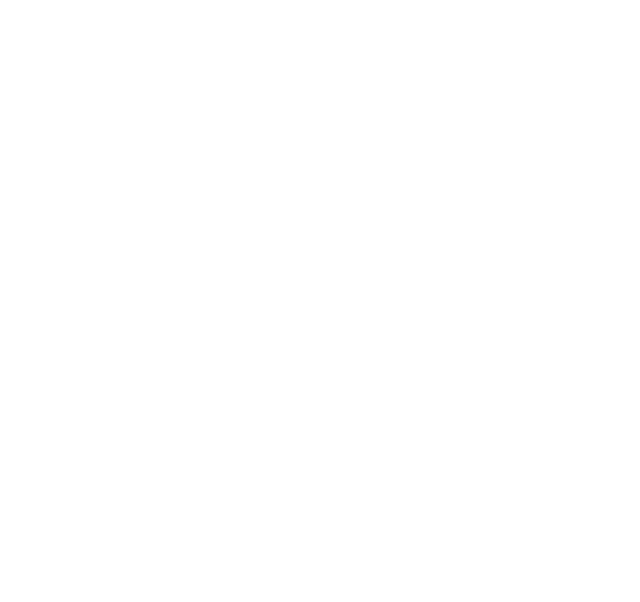
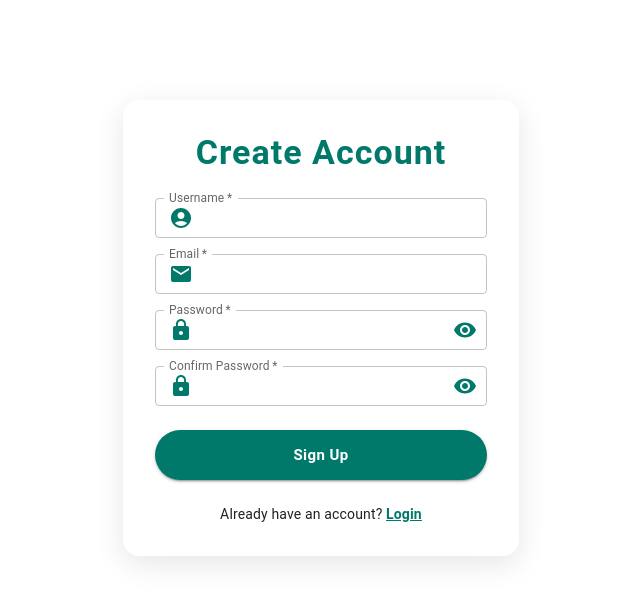
Before and after one commit to BasitAli164/snookerFrontendProject, a React (Vite) app: page /signup in a window 1280 px wide. Before the commit this address had no page. Shown: the top 602 px of the page, without its empty margins (319-959 px from the left). Built offline with nearby package versions, Linux system fonts and the light colour scheme.

Commit message:
working in snooker webiste

```diff
--- a/src/App.jsx
+++ b/src/App.jsx
@@ -1,13 +1,14 @@
-import { BrowserRouter as Router, Routes, Route } from 'react-router-dom';
-import LandingPage from './pages/LadingPage';
-import BookingPage from './pages/BookingPage';
-import ServicesPage from './pages/ServicePage';
-import ContactPage from './pages/ContactPage';
-import AboutUs from './pages/AboutPage';
-import LoginPage from './pages/Loginpage';
-import Header from './components/Header';
-import Footer from './components/Footer';
-import './App.css'
+import { BrowserRouter as Router, Routes, Route } from "react-router-dom";
+import LandingPage from "./pages/LadingPage";
+import BookingPage from "./pages/BookingPage";
+import ServicesPage from "./pages/ServicePage";
+import ContactPage from "./pages/ContactPage";
+import AboutUs from "./pages/AboutPage";
+import LoginPage from "./pages/Loginpage";
+import Header from "./components/Header";
+import Footer from "./components/Footer";
+import SignUpPage from "./pages/SignUpPage";
+import "./App.css";
 
 const App = () => {
   return (
@@ -15,13 +16,59 @@
       <Routes>
         {/* The login page will not have Header and Footer */}
         <Route path="/" element={<LoginPage />} />
+        <Route path="/signup" element={<SignUpPage />} />
 
         {/* For all other pages, include Header and Footer */}
-        <Route path="/landing" element={<><Header /><LandingPage /><Footer /></>} />
-        <Route path="/booking" element={<><Header /><BookingPage /><Footer /></>} />
-        <Route path="/services" element={<><Header /><ServicesPage /><Footer /></>} />
-        <Route path="/contact" element={<><Header /><ContactPage /><Footer /></>} />
-        <Route path="/about" element={<><Header /><AboutUs /><Footer /></>} />
+        <Route
+          path="/landing"
+          element={
+            <>
+              <Header />
+              <LandingPage />
+              <Footer />
+            </>
+          }
+        />
+        <Route
+          path="/booking"
+          element={
+            <>
+              <Header />
+              <BookingPage />
+              <Footer />
+            </>
+          }
+        />
+        <Route
+          path="/services"
+          element={
+            <>
+              <Header />
+              <ServicesPage />
+              <Footer />
+            </>
+          }
+        />
+        <Route
+          path="/contact"
+          element={
+            <>
+              <Header />
+              <ContactPage />
+              <Footer />
+            </>
+          }
+        />
+        <Route
+          path="/about"
+          element={
+            <>
+              <Header />
+              <AboutUs />
+              <Footer />
+            </>
+          }
+        />
       </Routes>
     </Router>
   );
--- a/src/pages/Loginpage.jsx
+++ b/src/pages/Loginpage.jsx
@@ -1,5 +1,5 @@
 import  { useState } from 'react';
-import { useNavigate } from 'react-router-dom';
+import { useNavigate,Link } from 'react-router-dom';
 import { TextField, Button,Typography, Paper, Container, InputAdornment, IconButton } from '@mui/material';
 import { AccountCircle, Email, Lock, Visibility, VisibilityOff } from '@mui/icons-material'; // Import icons
 
@@ -39,10 +39,10 @@
     localStorage.setItem('userDetails', JSON.stringify(userDetails));
 
     // Set a timer to remove the user details from localStorage after 10 minutes
-    setTimeout(() => {
-      localStorage.removeItem('userDetails');
-      navigate('/')
-    }, 600000); // 600000 ms = 10 minutes
+    // setTimeout(() => {
+    //   localStorage.removeItem('userDetails');
+    //   navigate('/')
+    // }, 600000); // 600000 ms = 10 minutes
 
     // Redirect the user to the landing page after successful login
     navigate('/landing');
@@ -199,7 +199,30 @@
           >
             Login
           </Button>
+
+          <Typography
+  variant="body2"
+  sx={{
+    textAlign: 'center',
+    marginTop: 3,
+    fontFamily: 'Roboto, sans-serif',
+  }}
+>
+  Don’t have an account?{' '}
+  <Link
+    to="/signup"
+    style={{
+      color: '#00796b',
+      fontWeight: 600,
+      textDecoration: 'none',
+    }}
+  >
+    Sign Up
+  </Link>
+</Typography>
+
         </form>
+
       </Paper>
     </Container>
   );
--- /dev/null
+++ b/src/pages/SignUpPage.jsx
@@ -0,0 +1,246 @@
+import { useState } from "react";
+import { useNavigate, Link } from "react-router-dom";
+import {
+  TextField,
+  Button,
+  Typography,
+  Paper,
+  Container,
+  InputAdornment,
+  IconButton,
+  Box,
+} from "@mui/material";
+import {
+  AccountCircle,
+  Email,
+  Lock,
+  Visibility,
+  VisibilityOff,
+} from "@mui/icons-material";
+
+const SignUpPage = () => {
+  const navigate = useNavigate();
+
+  const [username, setUsername] = useState("");
+  const [email, setEmail] = useState("");
+  const [password, setPassword] = useState("");
+  const [confirmPassword, setConfirmPassword] = useState("");
+  const [errorMessage, setErrorMessage] = useState("");
+  const [passwordVisible, setPasswordVisible] = useState(false);
+  const [confirmPasswordVisible, setConfirmPasswordVisible] = useState(false);
+
+  const handleSignup = (e) => {
+    e.preventDefault();
+    setErrorMessage("");
+
+    // Username validation
+    if (!username || !isNaN(username)) {
+      setErrorMessage("Username must contain letters and not be only numbers");
+      return;
+    }
+
+    // Email validation
+    const emailRegex = /^[a-zA-Z0-9._-]+@[a-zA-Z0-9.-]+\.[a-zA-Z]{2,6}$/;
+    if (!emailRegex.test(email)) {
+      setErrorMessage("Please enter a valid email address");
+      return;
+    }
+
+    // Password validation
+    if (password.length < 5) {
+      setErrorMessage("Password must be at least 5 characters long");
+      return;
+    }
+
+    if (password !== confirmPassword) {
+      setErrorMessage("Passwords do not match");
+      return;
+    }
+
+    // Save user (demo purpose)
+    const userDetails = { username, email, password };
+    localStorage.setItem("userDetails", JSON.stringify(userDetails));
+
+    // Redirect to login
+    navigate("/");
+  };
+
+  return (
+    <Container maxWidth="xs" sx={{ paddingTop: "100px" }}>
+      <Paper
+        sx={{
+          padding: 4,
+          borderRadius: "16px",
+          boxShadow: "0px 8px 30px rgba(0, 0, 0, 0.1)",
+          backgroundColor: "#fff",
+        }}
+      >
+        <Typography
+          variant="h4"
+          sx={{
+            fontWeight: 600,
+            textAlign: "center",
+            marginBottom: 3,
+            color: "#00796b",
+            letterSpacing: "1px",
+          }}
+        >
+          Create Account
+        </Typography>
+
+        <form onSubmit={handleSignup}>
+          {/* Username */}
+          <TextField
+            label="Username"
+            fullWidth
+            required
+            size="small"
+            value={username}
+            onChange={(e) => setUsername(e.target.value)}
+            sx={{ marginBottom: 2 }}
+            InputProps={{
+              startAdornment: (
+                <InputAdornment position="start">
+                  <AccountCircle sx={{ color: "#00796b" }} />
+                </InputAdornment>
+              ),
+            }}
+          />
+
+          {/* Email */}
+          <TextField
+            label="Email"
+            type="email"
+            fullWidth
+            required
+            size="small"
+            value={email}
+            onChange={(e) => setEmail(e.target.value)}
+            sx={{ marginBottom: 2 }}
+            InputProps={{
+              startAdornment: (
+                <InputAdornment position="start">
+                  <Email sx={{ color: "#00796b" }} />
+                </InputAdornment>
+              ),
+            }}
+          />
+
+          {/* Password */}
+          <TextField
+            label="Password"
+            type={passwordVisible ? "text" : "password"}
+            fullWidth
+            required
+            size="small"
+            value={password}
+            onChange={(e) => setPassword(e.target.value)}
+            sx={{ marginBottom: 2 }}
+            InputProps={{
+              startAdornment: (
+                <InputAdornment position="start">
+                  <Lock sx={{ color: "#00796b" }} />
+                </InputAdornment>
+              ),
+              endAdornment: (
+                <InputAdornment position="end">
+                  <IconButton
+                    onClick={() => setPasswordVisible(!passwordVisible)}
+                    edge="end"
+                  >
+                    {passwordVisible ? (
+                      <VisibilityOff sx={{ color: "#00796b" }} />
+                    ) : (
+                      <Visibility sx={{ color: "#00796b" }} />
+                    )}
+                  </IconButton>
+                </InputAdornment>
+              ),
+            }}
+          />
+
+          <TextField
+            label="Confirm Password"
+            type={confirmPasswordVisible ? "text" : "password"}
+            fullWidth
+            required
+            size="small"
+            value={confirmPassword}
+            onChange={(e) => setConfirmPassword(e.target.value)}
+            sx={{ marginBottom: 3 }}
+            InputProps={{
+              startAdornment: (
+                <InputAdornment position="start">
+                  <Lock sx={{ color: "#00796b" }} />
+                </InputAdornment>
+              ),
+              endAdornment: (
+                <InputAdornment position="end">
+                  <IconButton
+                    onClick={() =>
+                      setConfirmPasswordVisible(!confirmPasswordVisible)
+                    }
+                    edge="end"
+                  >
+                    {confirmPasswordVisible ? (
+                      <VisibilityOff sx={{ color: "#00796b" }} />
+                    ) : (
+                      <Visibility sx={{ color: "#00796b" }} />
+                    )}
+                  </IconButton>
+                </InputAdornment>
+              ),
+            }}
+          />
+
+          {/* Error */}
+          {errorMessage && (
+            <Typography
+              sx={{
+                color: "error.main",
+                textAlign: "center",
+                fontSize: "0.875rem",
+                marginBottom: 2,
+              }}
+            >
+              {errorMessage}
+            </Typography>
+          )}
+
+          {/* Button */}
+          <Button
+            type="submit"
+            variant="contained"
+            fullWidth
+            size="large"
+            sx={{
+              backgroundColor: "#00796b",
+              borderRadius: "25px",
+              padding: "12px",
+              fontWeight: "bold",
+              textTransform: "none",
+              "&:hover": {
+                backgroundColor: "#004d40",
+                transform: "scale(1.05)",
+              },
+            }}
+          >
+            Sign Up
+          </Button>
+        </form>
+
+        {/* Navigation Links */}
+        <Box sx={{ textAlign: "center", marginTop: 3 }}>
+          <Typography variant="body2">
+            Already have an account?{" "}
+            <Link to="/" style={{ color: "#00796b", fontWeight: 600 }}>
+              Login
+            </Link>
+          </Typography>
+        </Box>
+      </Paper>
+    </Container>
+  );
+};
+
+export default SignUpPage;
```
